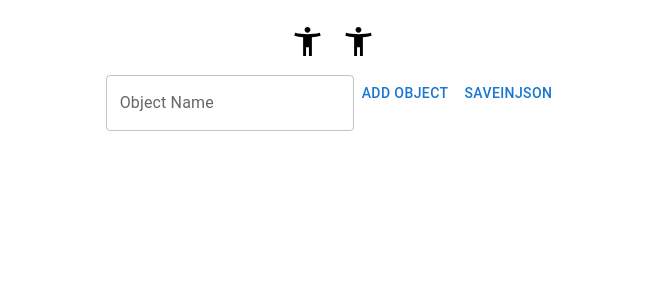
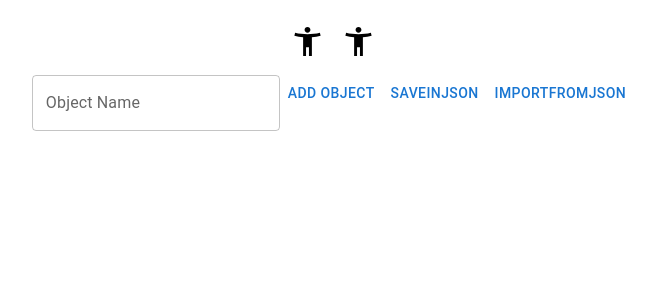
Before and after one commit to ElRoulioKFC/floflow, a React (Vite) app: page / in a window 1280 px wide. Shown: the top 300 px of the page, without its empty margins (307-963 px from the left). Built offline with nearby package versions, Linux system fonts and the light colour scheme.

Commit message:
Update ListObject.tsx

```diff
--- a/src/Components/ListObject.tsx
+++ b/src/Components/ListObject.tsx
@@ -67,6 +67,15 @@ export function ListObject(){
             }>
                 saveInJson
             </Button>
+ <Button
+                onClick={()=>{
+                    //import from json
+                    const jsonData = data.objectsListJson as string[]
+                    setObjects(jsonData)
+                }
+            }>
+                importFromJson
+            </Button>
 
         </Box>
     )
```
